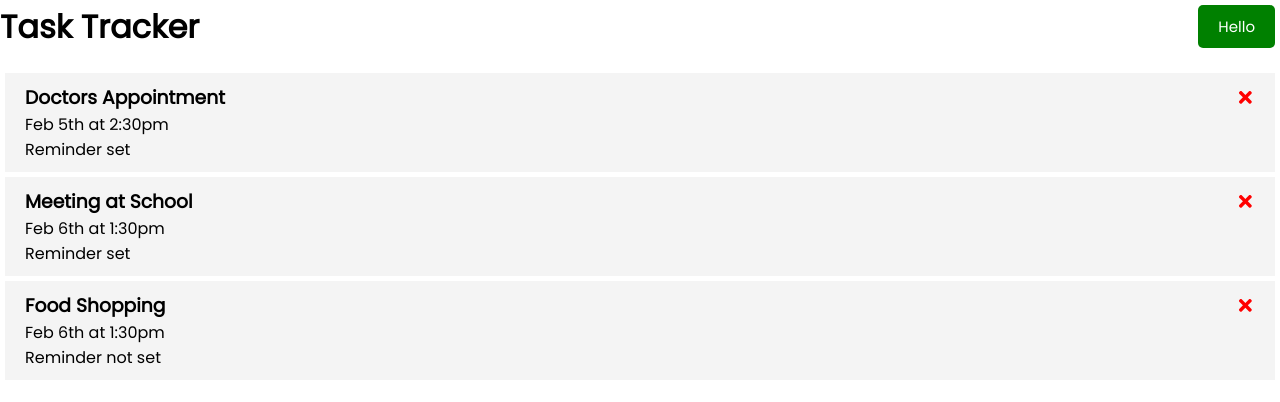
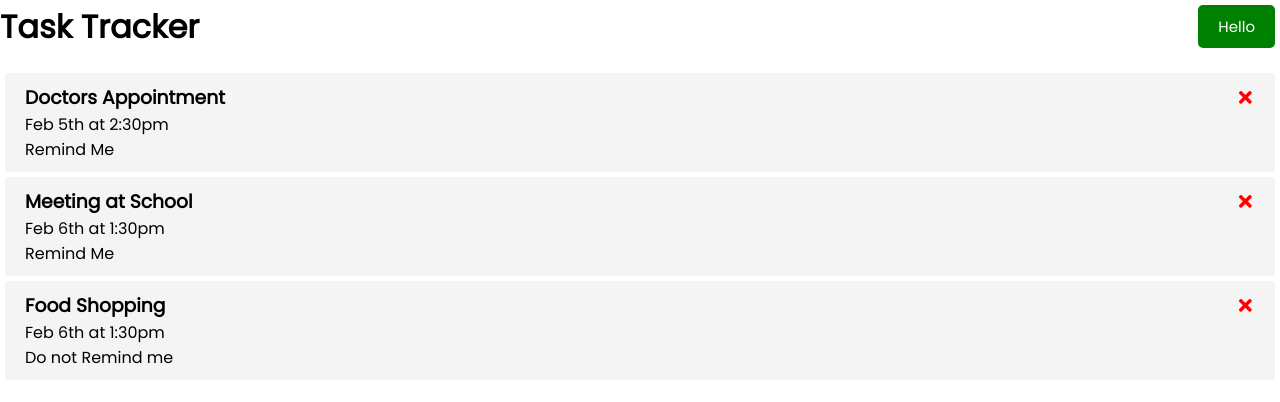
Before and after one commit to SauveJeanLuc/react-task-tracker, a React (Create React App) app: page / in a window 1280 px wide. Shown: the top 402 px of the page. Built offline with nearby package versions, Linux system fonts and the light colour scheme; the HTML template or start-up script is replaced by a standard one.

Commit message:
Changed Reminder message

```diff
--- a/src/components/Task.js
+++ b/src/components/Task.js
@@ -5,7 +5,7 @@ const Task = ({ task, onDelete, onToggle}) => {
         <div className='task' onDoubleClick={() => onToggle(task.id)}>
             <h3>{task.text} <FaTimes style={ { color: 'red', cursor: 'pointer'} } onClick={ () => onDelete(task.id)}/></h3>
             <p>{task.day}</p>
-            <p>{task.reminder === true ? 'Reminder set' : 'Reminder not set'}</p>
+            <p>{task.reminder === true ? 'Remind Me' : 'Do not Remind me'}</p>
         </div>
     )
 }
```
